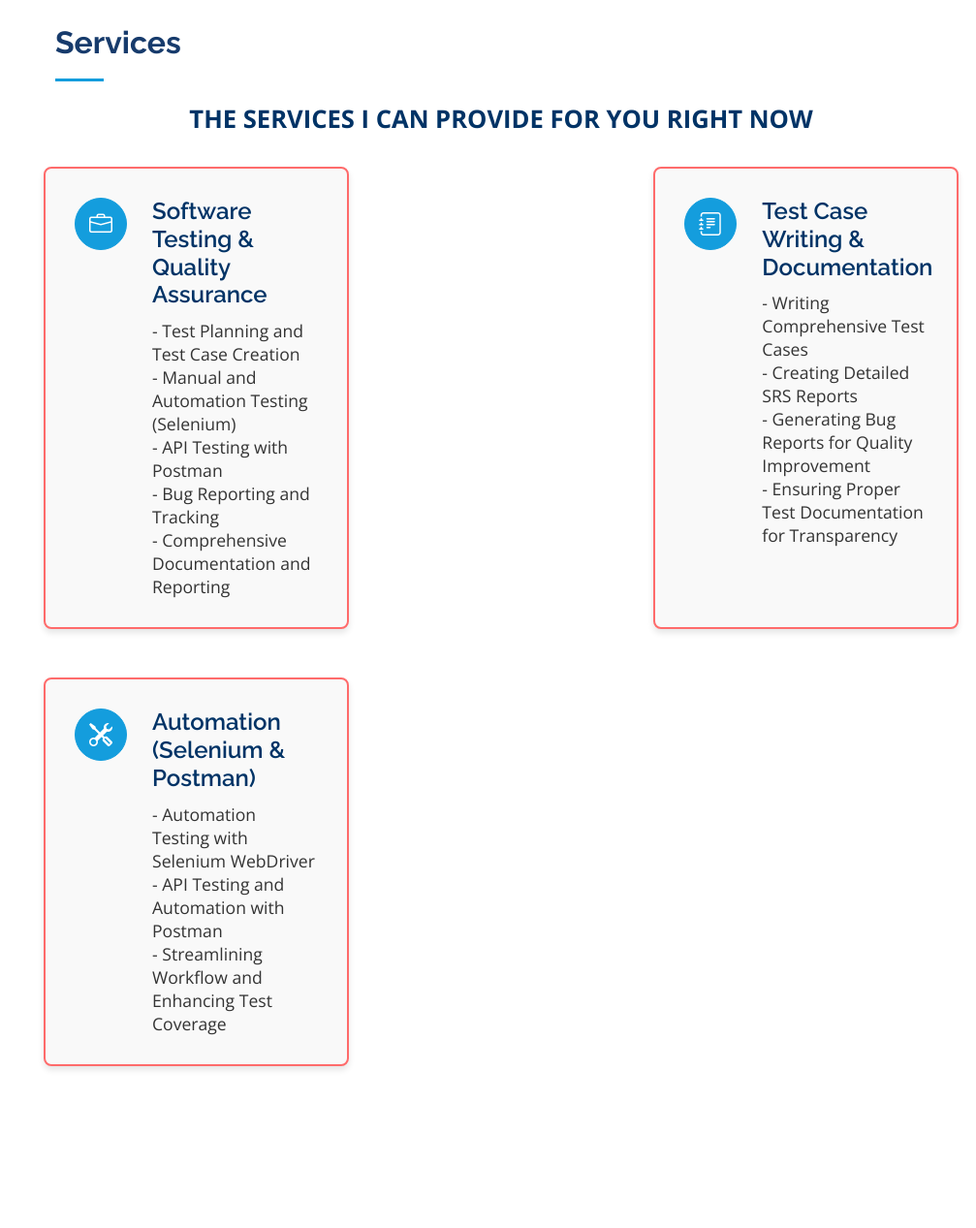
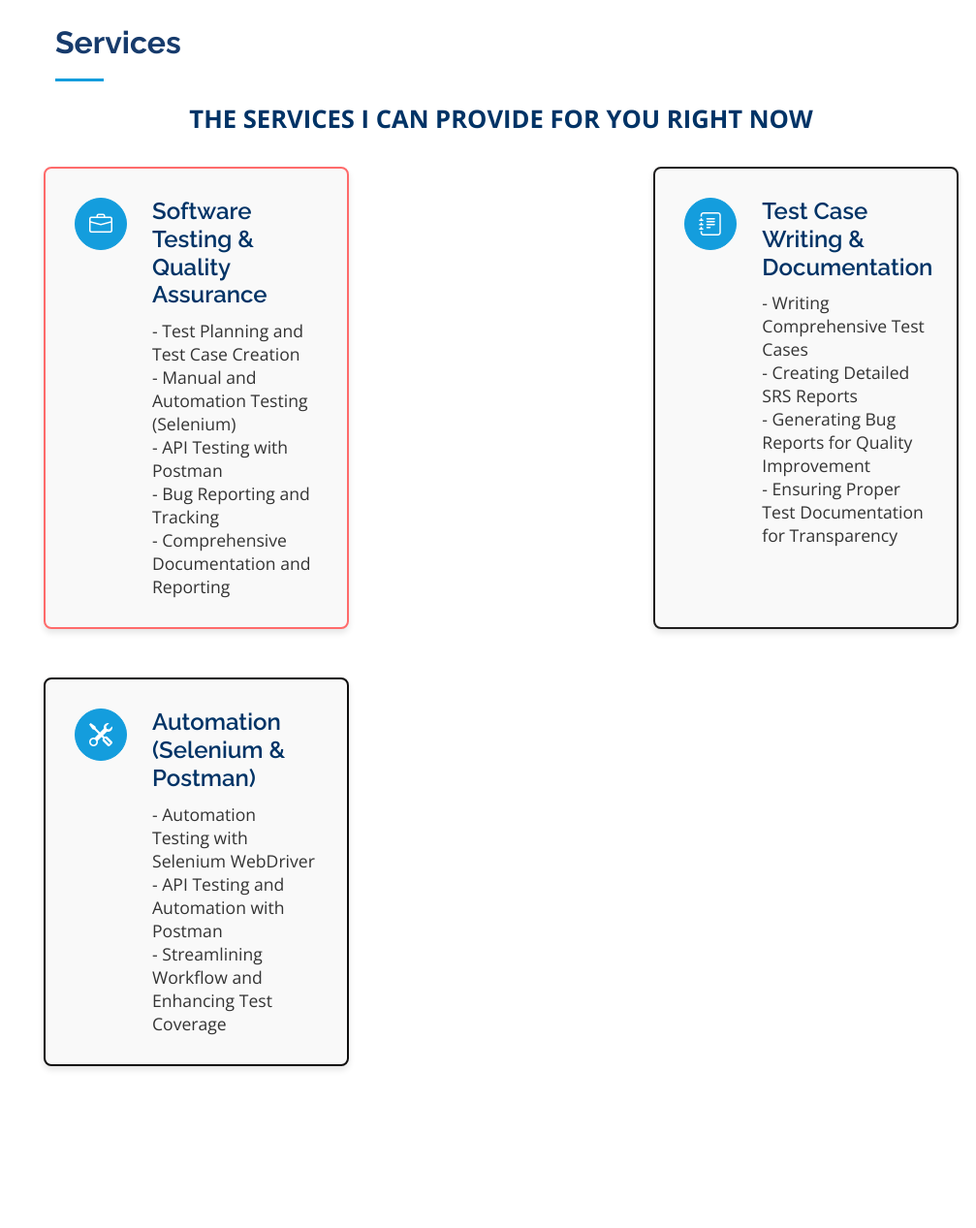
Before and after one commit to mahadishanto082/portfolio, a plain HTML site: page index.html in a window 1280 px wide. Shown: the part 5944-7211 px from the top of the page at 97% size, without its empty margins (273-1280 px from the left). Drawn offline with nearby package versions, Linux system fonts and the light colour scheme.

Commit message:
box color change

```diff
--- a/index.html
+++ b/index.html
@@ -487,14 +487,14 @@
             </div>
 
             <!-- Test Case and Documentation -->
-            <div class="col-lg-4 col-md-6 icon-box" data-aos="fade-up" data-aos-delay="100" style="border: 2px solid #ff6b6b; padding: 30px; background-color: #f9f9f9; box-shadow: 0 4px 6px rgba(0, 0, 0, 0.1); border-radius: 8px; transition: transform 0.3s ease, background-color 0.3s ease, box-shadow 0.3s ease;">
+            <div class="col-lg-4 col-md-6 icon-box" data-aos="fade-up" data-aos-delay="100" style="border: 2px solid #201f1f; padding: 30px; background-color: #f9f9f9; box-shadow: 0 4px 6px rgba(0, 0, 0, 0.1); border-radius: 8px; transition: transform 0.3s ease, background-color 0.3s ease, box-shadow 0.3s ease;">
               <div class="icon" style="font-size: 3rem; color: #210c0c; margin-bottom: 20px;"><i class="bi bi-journal-text"></i></div>
               <h4 class="title" style="font-size: 1.5rem; color: #003366; font-weight: 600; margin-bottom: 10px;"><a href="#" style="color: inherit; text-decoration: none;">Test Case Writing & Documentation</a></h4>
               <p class="description" style="font-size: 1.1rem; color: #333;">- Writing Comprehensive Test Cases <br> - Creating Detailed SRS Reports <br> - Generating Bug Reports for Quality Improvement <br> - Ensuring Proper Test Documentation for Transparency</p>
             </div>
 
             <!-- Automation Testing (Selenium, Postman) -->
-            <div class="col-lg-4 col-md-6 icon-box" data-aos="fade-up" data-aos-delay="200" style="border: 2px solid #ff6b6b; padding: 30px; background-color: #f9f9f9; box-shadow: 0 4px 6px rgba(0, 0, 0, 0.1); border-radius: 8px; transition: transform 0.3s ease, background-color 0.3s ease, box-shadow 0.3s ease;">
+            <div class="col-lg-4 col-md-6 icon-box" data-aos="fade-up" data-aos-delay="200" style="border: 2px solid #0f0e0e; padding: 30px; background-color: #f9f9f9; box-shadow: 0 4px 6px rgba(0, 0, 0, 0.1); border-radius: 8px; transition: transform 0.3s ease, background-color 0.3s ease, box-shadow 0.3s ease;">
               <div class="icon" style="font-size: 3rem; color: #292525; margin-bottom: 20px;"><i class="bi bi-tools"></i></div>
               <h4 class="title" style="font-size: 1.5rem; color: #003366; font-weight: 600; margin-bottom: 10px;"><a href="#" style="color: inherit; text-decoration: none;">Automation (Selenium & Postman)</a></h4>
               <p class="description" style="font-size: 1.1rem; color: #333;">- Automation Testing with Selenium WebDriver <br> - API Testing and Automation with Postman <br> - Streamlining Workflow and Enhancing Test Coverage</p>
```
